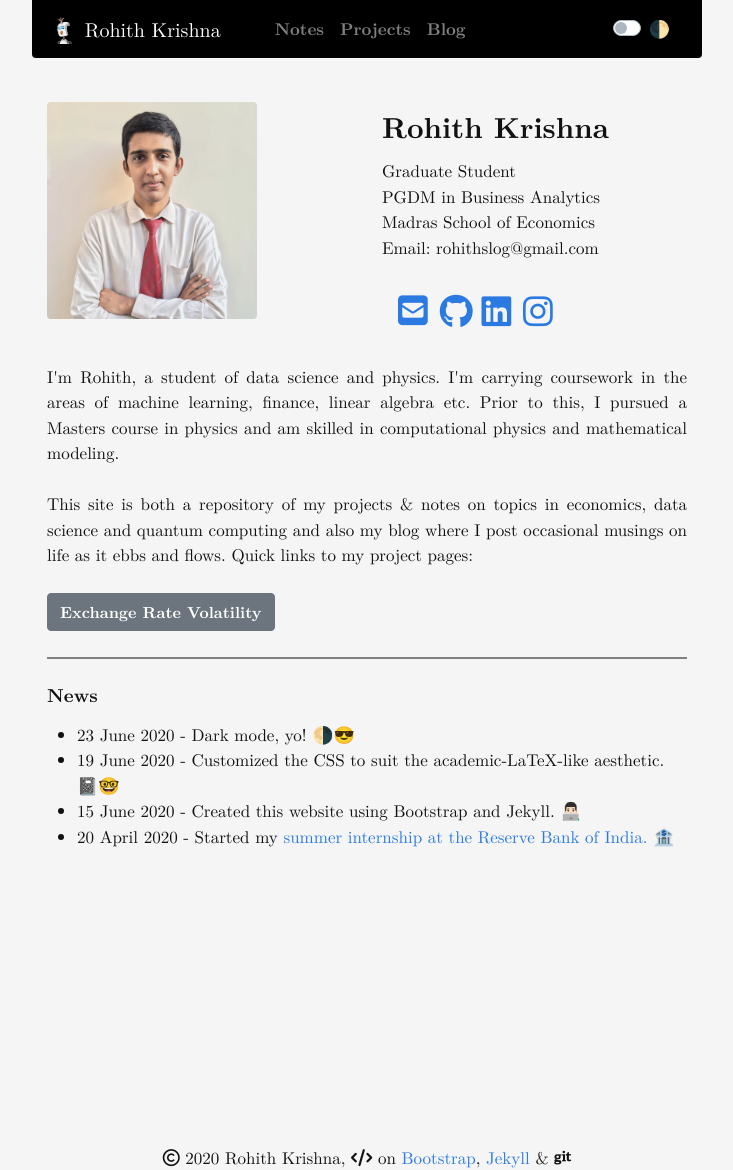
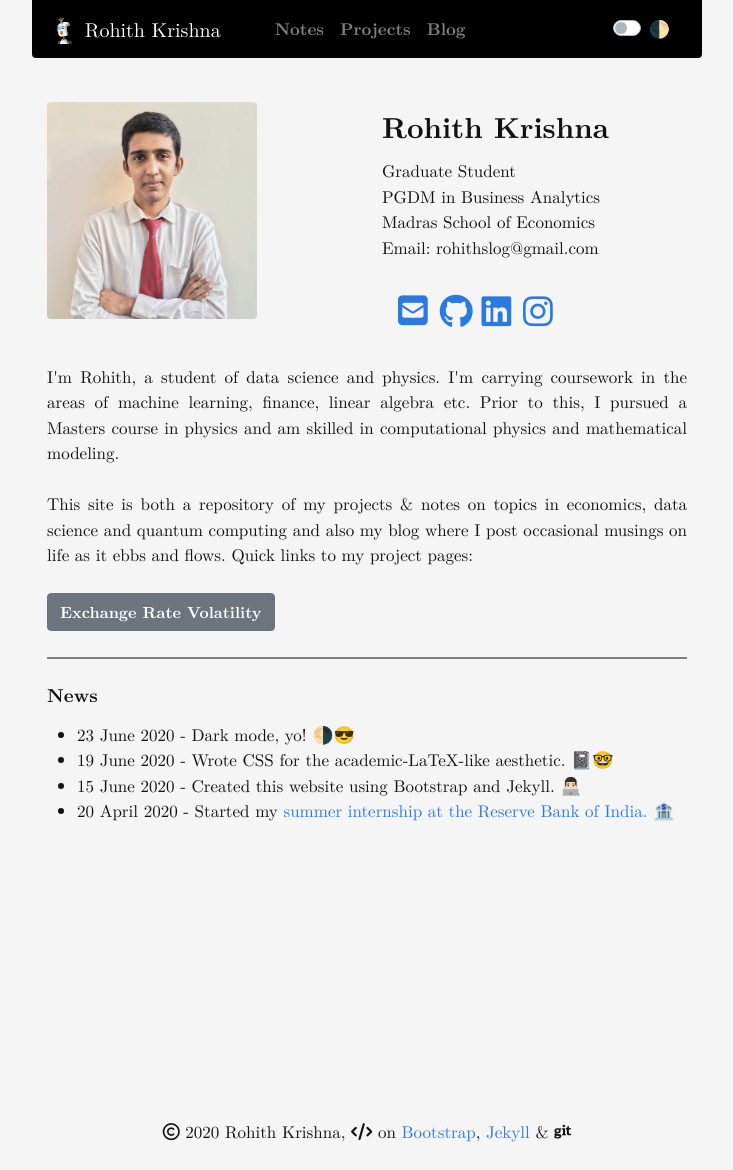
Before and after one commit to rohithmay/rohithmay.github.io, a Jekyll site: the page built from index.md, in a window 1280 px wide. Shown: the whole page, without its empty margins (273-1006 px from the left). Built offline with Jekyll 4.4.1, drawn with Linux system fonts in a browser that asks for light colours; nearby versions of some CDN libraries; a style sheet for code colours, icons or effects is not loaded; after the commit the page ends 1145 px from its top, so only the background shows below that.

Commit message:
Update updates.yml

```diff
--- a/_data/updates.yml
+++ b/_data/updates.yml
@@ -1,4 +1,4 @@
 - 23 June 2020 - Dark mode, yo! 🌗😎
-- 19 June 2020 - Customized the CSS to suit the academic-LaTeX-like aesthetic. 📓🤓
+- 19 June 2020 - Wrote CSS for the academic-LaTeX-like aesthetic. 📓🤓
 - 15 June 2020 - Created this website using Bootstrap and Jekyll. 👨🏻‍💻
 - 20 April 2020 - Started my <a href="https://rohithmay.github.io/rbi2020"> summer internship at the Reserve Bank of India. 🏦</a>
```
